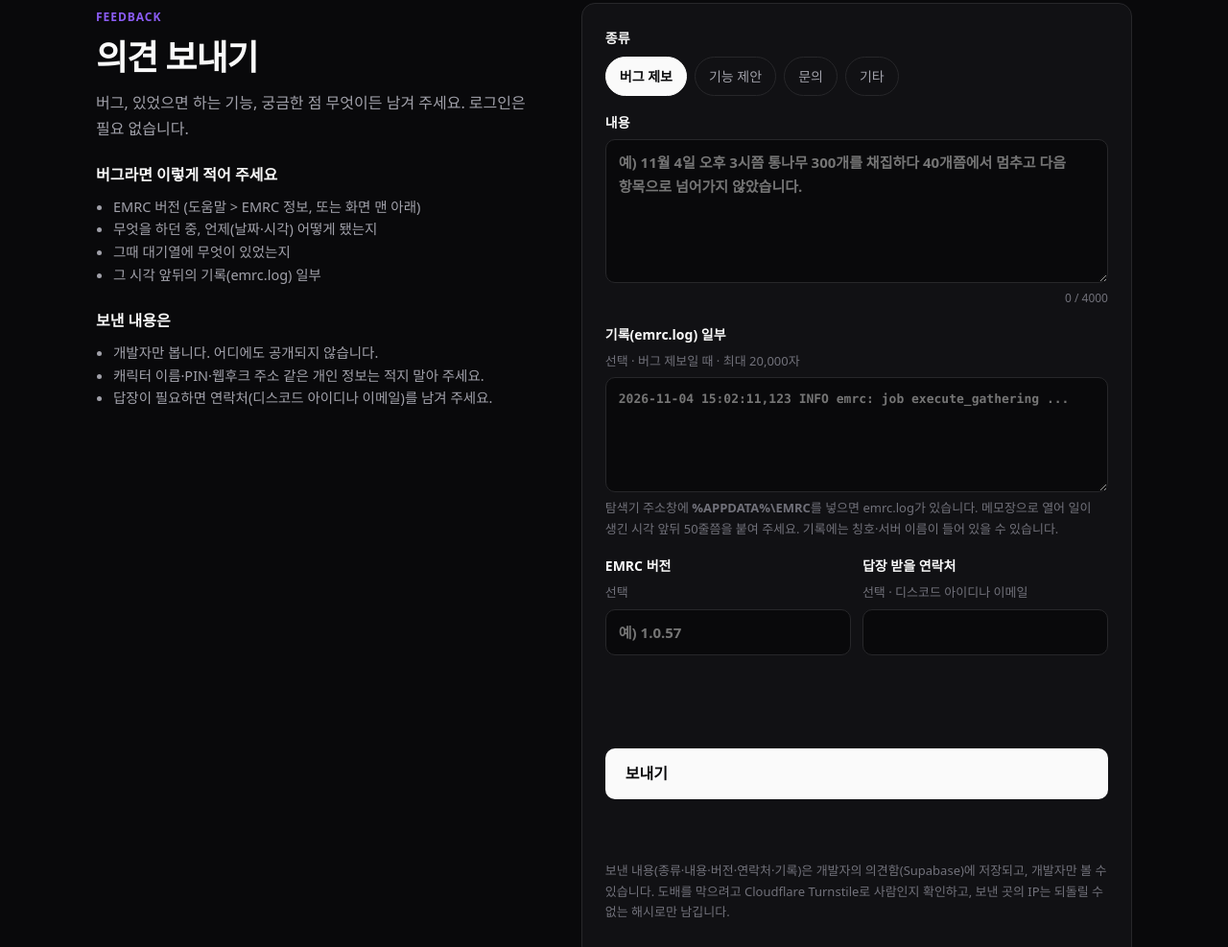
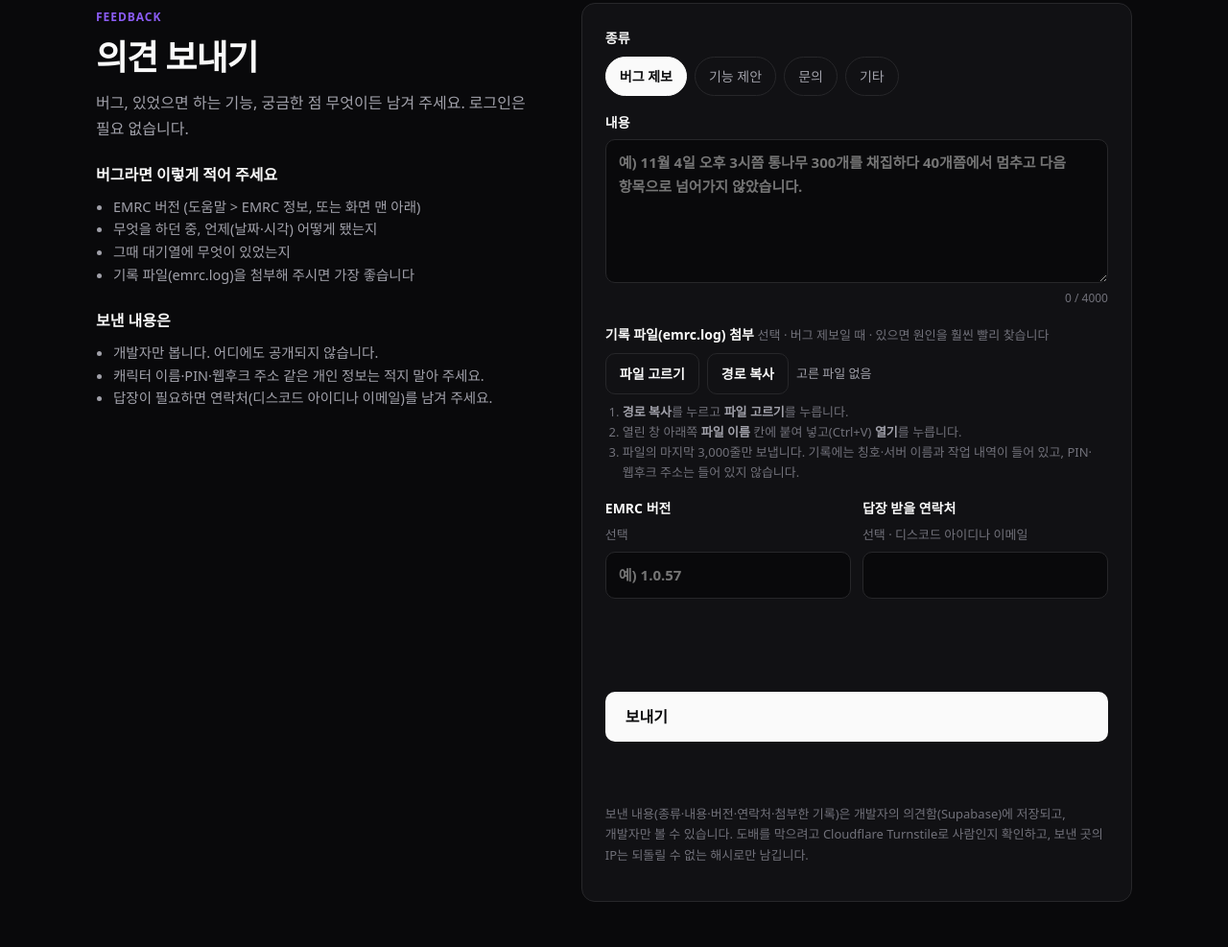
Before and after one commit to DrFREEST/emrc-releases, a plain HTML site: page index.html in a window 1280 px wide. Shown: the part 4641-5628 px from the top of the page at 96% size. Drawn offline with Linux system fonts and the light colour scheme; no server answers; a web font is replaced by a local one.

Commit message:
소개 페이지: 버그 제보에 기록 파일(emrc.log) 첨부, 경로 복사 버튼
Co-Authored-By: Claude Opus 5.5 <noreply@anthropic.com>

```diff
--- a/index.html
+++ b/index.html
@@ -288,7 +288,7 @@
           <li>EMRC 버전 (도움말 &gt; EMRC 정보, 또는 화면 맨 아래)</li>
           <li>무엇을 하던 중, 언제(날짜·시각) 어떻게 됐는지</li>
           <li>그때 대기열에 무엇이 있었는지</li>
-          <li>그 시각 앞뒤의 기록(emrc.log) 일부</li>
+          <li>기록 파일(emrc.log)을 첨부해 주시면 가장 좋습니다</li>
         </ul>
         <h3>보낸 내용은</h3>
         <ul>
@@ -311,12 +311,20 @@
           <textarea name="message" id="message" maxlength="4000" required placeholder="예) 11월 4일 오후 3시쯤 통나무 300개를 채집하다 40개쯤에서 멈추고 다음 항목으로 넘어가지 않았습니다."></textarea>
         </label>
         <div class="count"><span id="cnt">0</span> / 4000</div>
-        <label class="f" id="logbox">기록(emrc.log) 일부 <span class="hint">선택 · 버그 제보일 때 · 최대 20,000자</span>
-          <textarea name="log" id="log" maxlength="20000" style="min-height:120px;font-family:ui-monospace,Consolas,monospace;font-size:13px"
-            placeholder="2026-11-04 15:02:11,123 INFO emrc: job execute_gathering ..."></textarea>
-          <span class="hint">탐색기 주소창에 <b>%APPDATA%\EMRC</b>를 넣으면 emrc.log가 있습니다. 메모장으로 열어 일이 생긴 시각 앞뒤 50줄쯤을 붙여 주세요.
-            기록에는 칭호·서버 이름이 들어 있을 수 있습니다.</span>
-        </label>
+        <div class="f" id="logbox" style="display:grid;gap:8px;font-size:14px;font-weight:600">
+          <div>기록 파일(emrc.log) 첨부 <span class="hint" style="font-weight:400;color:var(--dim);font-size:13px">선택 · 버그 제보일 때 · 있으면 원인을 훨씬 빨리 찾습니다</span></div>
+          <div style="display:flex;flex-wrap:wrap;gap:8px;align-items:center">
+            <label class="btn btn-line" style="padding:9px 14px;font-size:14px" for="logfile">파일 고르기</label>
+            <input type="file" id="logfile" accept=".log,.txt,text/plain" style="position:absolute;opacity:0;width:1px;height:1px">
+            <button type="button" class="btn btn-line" style="padding:9px 14px;font-size:14px" id="copypath">경로 복사</button>
+            <span id="logname" style="font-weight:400;color:var(--muted);font-size:13px">고른 파일 없음</span>
+          </div>
+          <ol style="margin:0;padding-left:18px;font-weight:400;color:var(--dim);font-size:13px;line-height:1.6">
+            <li><b style="color:var(--muted)">경로 복사</b>를 누르고 <b style="color:var(--muted)">파일 고르기</b>를 누릅니다.</li>
+            <li>열린 창 아래쪽 <b style="color:var(--muted)">파일 이름</b> 칸에 붙여 넣고(Ctrl+V) <b style="color:var(--muted)">열기</b>를 누릅니다.</li>
+            <li>파일의 마지막 3,000줄만 보냅니다. 기록에는 칭호·서버 이름과 작업 내역이 들어 있고, PIN·웹후크 주소는 들어 있지 않습니다.</li>
+          </ol>
+        </div>
         <div class="two">
           <label class="f">EMRC 버전 <span class="hint">선택</span><input type="text" name="version" maxlength="20" placeholder="예) 1.0.57"></label>
           <label class="f">답장 받을 연락처 <span class="hint">선택 · 디스코드 아이디나 이메일</span><input type="text" name="contact" maxlength="200"></label>
@@ -325,7 +333,7 @@
         <div class="trap" aria-hidden="true"><label>홈페이지<input type="text" name="website" tabindex="-1" autocomplete="off"></label></div>
         <button class="btn btn-main" type="submit" id="send">보내기</button>
         <div class="status" id="status" role="status" aria-live="polite"></div>
-        <p class="priv">보낸 내용(종류·내용·버전·연락처·기록)은 개발자의 의견함(Supabase)에 저장되고, 개발자만 볼 수 있습니다.
+        <p class="priv">보낸 내용(종류·내용·버전·연락처·첨부한 기록)은 개발자의 의견함(Supabase)에 저장되고, 개발자만 볼 수 있습니다.
           도배를 막으려고 Cloudflare Turnstile로 사람인지 확인하고, 보낸 곳의 IP는 되돌릴 수 없는 해시로만 남깁니다.</p>
       </form>
     </div>
@@ -363,7 +371,27 @@
   const send = document.getElementById("send");
   msg.addEventListener("input", () => { document.getElementById("cnt").textContent = msg.value.length; });
   const logbox = document.getElementById("logbox");
-  const showLog = () => { logbox.style.display = form.kind.value === "bug" ? "" : "none"; };
+  // the attached log: read here, only its last lines are sent (the file can be a few MB)
+  const LOG_LINES = 3000, LOG_CHARS = 300000, LOG_PATH = "%APPDATA%\\EMRC\\emrc.log";
+  let logText = "";
+  const logname = document.getElementById("logname");
+  document.getElementById("copypath").addEventListener("click", async () => {
+    try { await navigator.clipboard.writeText(LOG_PATH); say("경로를 복사했습니다. 파일 고르기 창의 파일 이름 칸에 붙여 넣어 주세요.", "ok"); }
+    catch { say("복사하지 못했습니다. 파일 이름 칸에 " + LOG_PATH + " 를 직접 적어 주세요.", "err"); }
+  });
+  document.getElementById("logfile").addEventListener("change", async (e) => {
+    const file = e.target.files && e.target.files[0];
+    logText = "";
+    if (!file) { logname.textContent = "고른 파일 없음"; return; }
+    if (file.size > 50 * 1024 * 1024) { logname.textContent = "파일이 너무 큽니다(50MB 넘음)"; return; }
+    const all = (await file.text()).split(/\r?\n/);
+    let tail = all.slice(-LOG_LINES).join("\n");
+    if (tail.length > LOG_CHARS) tail = tail.slice(-LOG_CHARS);
+    logText = tail;
+    const lines = Math.min(all.length, LOG_LINES);
+    logname.textContent = `${file.name} · 마지막 ${lines.toLocaleString("ko-KR")}줄을 함께 보냅니다`;
+  });
+  const showLog = () => { logbox.style.display = form.kind.value === "bug" ? "grid" : "none"; };
   form.addEventListener("change", showLog); showLog();
   const say = (text, kind) => { status.textContent = text; status.className = "status " + (kind || ""); };
   const lastSent = () => { try { return Number(localStorage.getItem("emrc-fb-at")) || 0; } catch { return 0; } };
@@ -403,13 +431,14 @@
           kind: data.get("kind"), message, token,
           version: String(data.get("version") || "").trim(),
           contact: String(data.get("contact") || "").trim(),
-          log: data.get("kind") === "bug" ? String(data.get("log") || "").trim() : "",
+          log: data.get("kind") === "bug" ? logText : "",
         }),
       });
       if (r.status === 429) { say("지금은 보낼 수 있는 횟수를 넘었습니다. 잠시 뒤에 다시 보내 주세요. 같은 내용은 하루에 한 번만 받습니다.", "err"); return; }
       if (!r.ok) throw new Error(String(r.status));
       try { localStorage.setItem("emrc-fb-at", String(Date.now())); } catch { /* private mode */ }
       form.reset(); showLog(); document.getElementById("cnt").textContent = "0";
+      logText = ""; logname.textContent = "고른 파일 없음";
       say("보냈습니다. 고맙습니다! 꼼꼼히 읽어 보겠습니다.", "ok");
     } catch (err) {
       say("보내지 못했습니다. 잠시 뒤 다시 시도해 주세요. 계속 안 되면 GitHub 이슈로 남겨 주셔도 됩니다.", "err");
```
